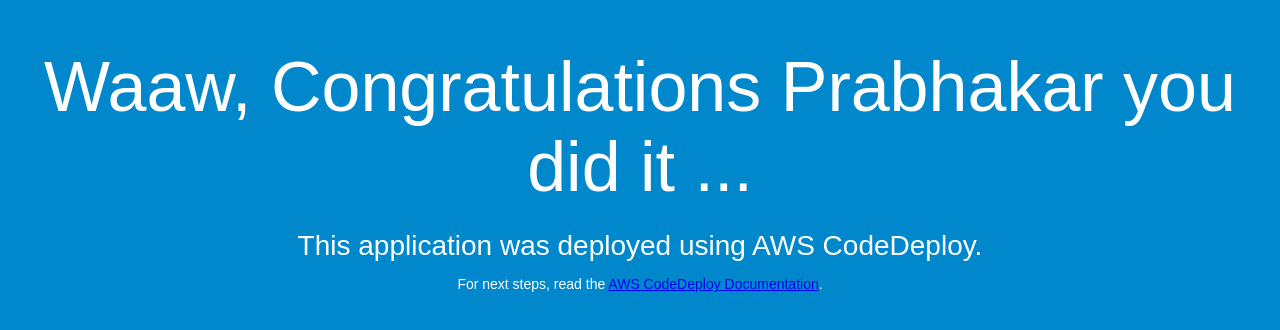
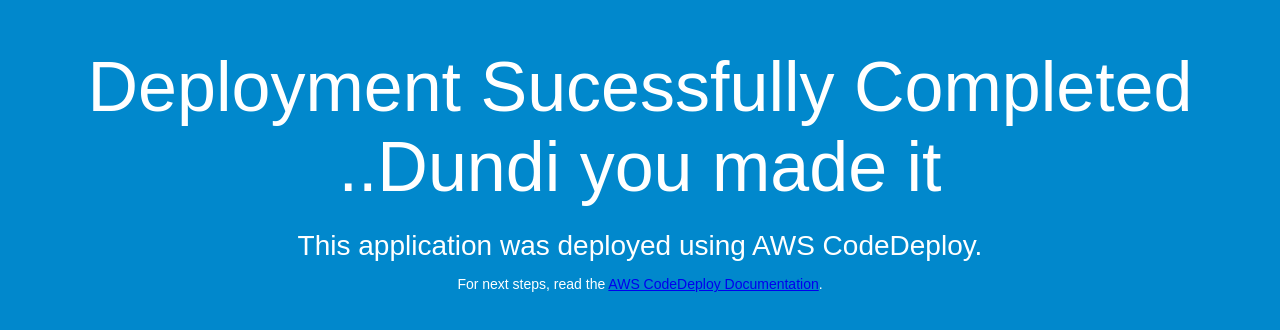
Before and after one commit to Dundi1110/aws_codedeploy_using_github, a plain HTML site: page index.html in a window 1280 px wide. Drawn offline with Linux system fonts and the light colour scheme.

Commit message:
Update index.html
name updated

```diff
--- a/index.html
+++ b/index.html
@@ -26,7 +26,7 @@
 </head>
 <body>
   <div align="center">
-    <h1>Waaw, Congratulations Prabhakar you did it ...</h1>
+    <h1>Deployment Sucessfully Completed ..Dundi you made it</h1>
     <h2>This application was deployed using AWS CodeDeploy.</h2>
     <p>For next steps, read the <a href="http://aws.amazon.com/documentation/codedeploy">AWS CodeDeploy Documentation</a>.</p>
   </div>
```
